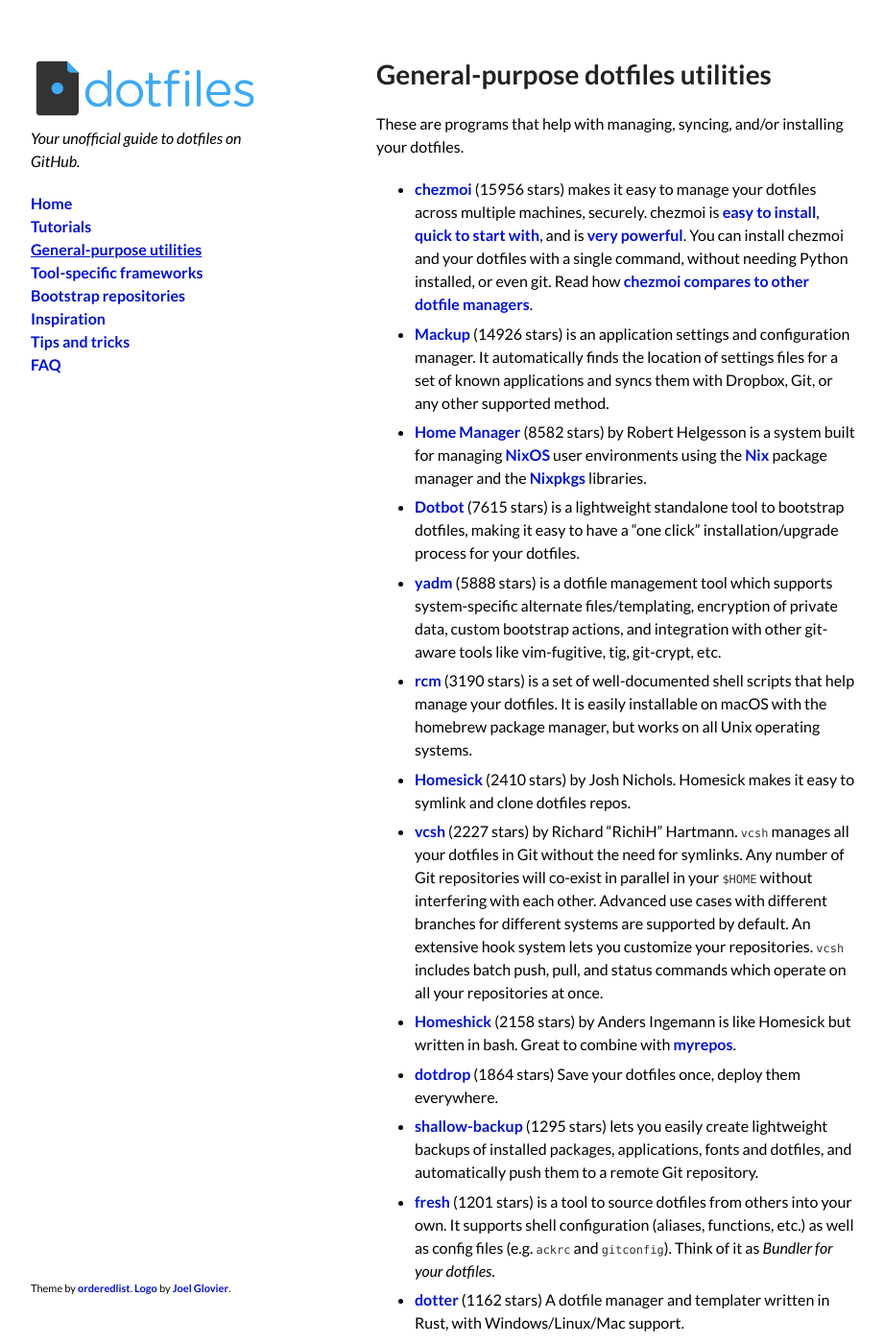
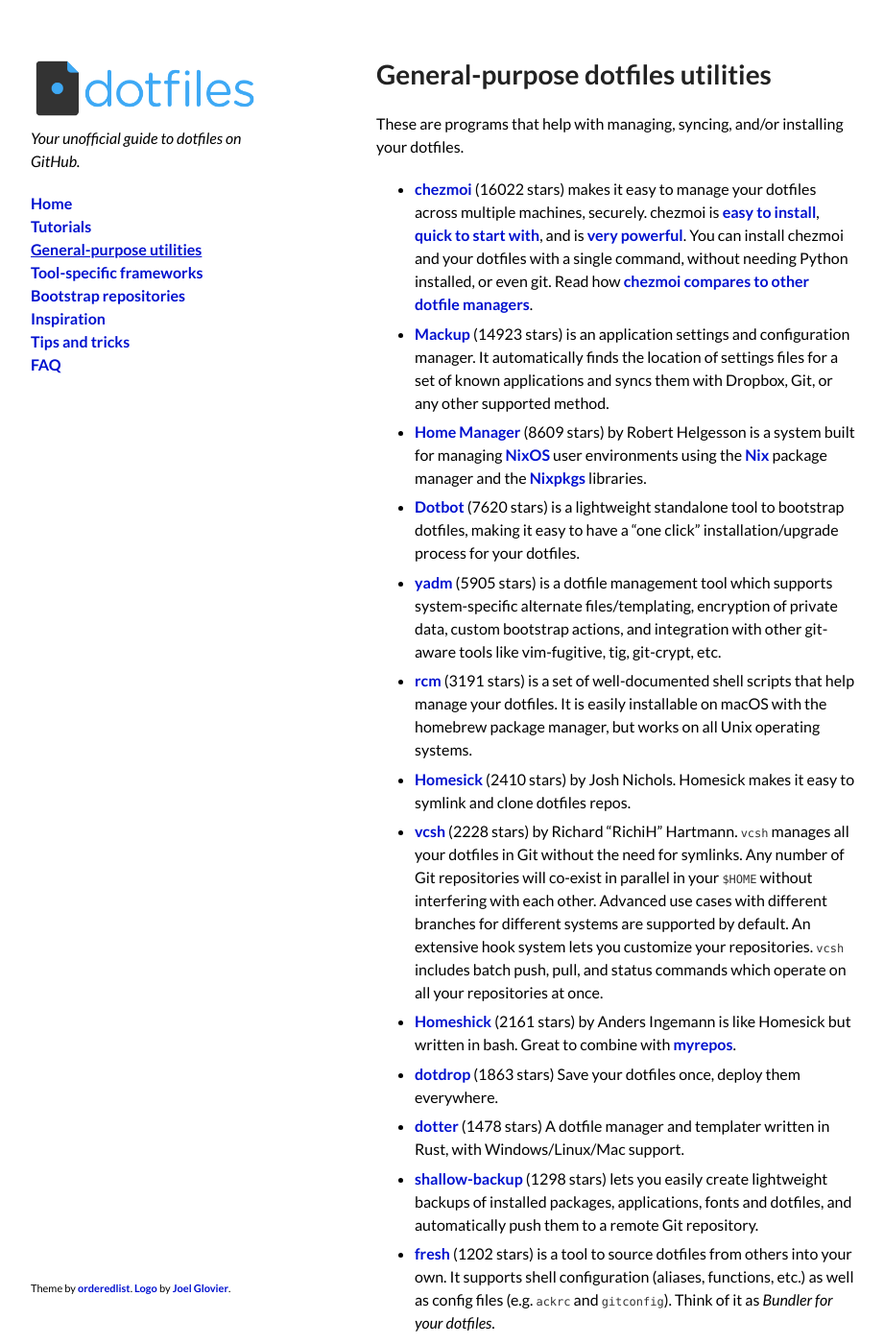
Before and after one commit to dotfiles/dotfiles.github.com, a Jekyll site: the page built from utilities.md, in a window 1280 px wide and 1400 px high. Shown: the whole window at 96% size, without its empty margins (178-1099 px from the left). Built offline with Jekyll 4.4.1, drawn with Linux system fonts in a browser that asks for light colours; comment, search, counter and statistics services are not loaded; some of the changed text lies outside the part shown.

Commit message:
Update star counts

```diff
--- a/_data/utilities.yml
+++ b/_data/utilities.yml
@@ -9,14 +9,14 @@
   notes: is a minimalist dotfile management framework, written 100% in bash.
   stars: 107
   url: https://github.com/bashdot/bashdot
-- forks: 554
+- forks: 556
   name: chezmoi
   notes: makes it easy to manage your dotfiles across multiple machines, securely.
     chezmoi is [easy to install](https://chezmoi.io/install/), [quick to start with](https://chezmoi.io/quick-start/),
     and is [very powerful](https://www.chezmoi.io/user-guide/setup/). You can install
     chezmoi and your dotfiles with a single command, without needing Python installed,
     or even git. Read how [chezmoi compares to other dotfile managers](https://www.chezmoi.io/comparison-table/).
-  stars: 15956
+  stars: 16022
   url: https://github.com/twpayne/chezmoi
   website: https://chezmoi.io
 - forks: 4
@@ -48,18 +48,18 @@
   name: Dotbot
   notes: is a lightweight standalone tool to bootstrap dotfiles, making it easy to
     have a "one click" installation/upgrade process for your dotfiles.
-  stars: 7615
+  stars: 7620
   url: https://github.com/anishathalye/dotbot
 - forks: 106
   name: dotdrop
   notes: Save your dotfiles once, deploy them everywhere.
-  stars: 1864
+  stars: 1863
   url: https://github.com/deadc0de6/dotdrop
 - forks: 30
   name: dotfiler
   notes: is inspired by homesick and [Zach Holman's dotfiles](https://github.com/holman/dotfiles),
     made using principle of KISS.
-  stars: 248
+  stars: 249
   url: https://github.com/svetlyak40wt/dotfiler
 - forks: 11
   name: dotfiles.sh
@@ -95,7 +95,7 @@
   name: Dotsync
   notes: utility for syncing dotfiles between multiple machines from a Git repo or
     push using rsync.
-  stars: 339
+  stars: 341
   url: https://github.com/dotphiles/dotsync
 - forks: 15
   name: dotty
@@ -107,7 +107,7 @@
 - forks: 28
   name: Ellipsis
   notes: is a package manager for dotfiles.
-  stars: 361
+  stars: 362
   url: https://github.com/ellipsis/ellipsis
 - forks: 7
   name: exogenesis
@@ -120,7 +120,7 @@
   notes: is a tool to source dotfiles from others into your own. It supports shell
     configuration (aliases, functions, etc.) as well as config files (e.g. `ackrc`
     and `gitconfig`). Think of it as _Bundler for your dotfiles_.
-  stars: 1201
+  stars: 1202
   url: https://github.com/freshshell/fresh
 - forks: 37
   name: Ghar
@@ -140,12 +140,12 @@
     you. Homely also has a clever Automatic Cleanup feature and good tutorials.
   stars: 44
   url: https://github.com/phodge/homely
-- forks: 2129
+- forks: 2134
   name: Home Manager
   notes: by Robert Helgesson is a system built for managing [NixOS](https://nixos.org)
     user environments using the [Nix](https://nixos.org/nix/) package manager and
     the [Nixpkgs](https://nixos.org/nixpkgs/) libraries.
-  stars: 8582
+  stars: 8609
   url: https://github.com/nix-community/home-manager
 - forks: 23
   name: Homemaker
@@ -158,9 +158,9 @@
   name: Homeshick
   notes: by Anders Ingemann is like Homesick but written in bash. Great to combine
     with [myrepos](https://web.archive.org/web/20200904205236/https://waiting-for-dev.github.io/blog/2014/05/04/distributable-and-organized-dotfiles-with-homeshick-and-mr/).
-  stars: 2158
+  stars: 2161
   url: https://github.com/andsens/homeshick
-- forks: 125
+- forks: 126
   name: Homesick
   notes: by Josh Nichols. Homesick makes it easy to symlink and clone dotfiles repos.
   stars: 2410
@@ -182,18 +182,18 @@
   notes: is a set of well-documented shell scripts that help manage your dotfiles.
     It is easily installable on macOS with the homebrew package manager, but works
     on all Unix operating systems.
-  stars: 3190
+  stars: 3191
   url: https://github.com/thoughtbot/rcm
-- forks: 261
+- forks: 262
   name: shallow-backup
   notes: lets you easily create lightweight backups of installed packages, applications,
     fonts and dotfiles, and automatically push them to a remote Git repository.
-  stars: 1295
+  stars: 1298
   url: https://github.com/alichtman/shallow-backup
 - forks: 13
   name: stowsh
   notes: is a clone of GNU Stow written in bash with minimal dependencies.
-  stars: 95
+  stars: 96
   url: https://github.com/mikepqr/stowsh
 - name: summon
   notes: is a Bash tool that shares basically the same concept as Stow but with some
@@ -208,14 +208,14 @@
     branches for different systems are supported by default. An extensive hook system
     lets you customize your repositories. `vcsh` includes batch push, pull, and status
     commands which operate on all your repositories at once.
-  stars: 2227
+  stars: 2228
   url: https://github.com/RichiH/vcsh
 - forks: 186
   name: yadm
   notes: is a dotfile management tool which supports system-specific alternate files/templating,
     encryption of private data, custom bootstrap actions, and integration with other
     git-aware tools like vim-fugitive, tig, git-crypt, etc.
-  stars: 5888
+  stars: 5905
   url: https://github.com/TheLocehiliosan/yadm
   website: https://yadm.io/
 - forks: 9
@@ -232,10 +232,10 @@
     multiple hosts, supports variable symlink targets and is infinitely hackable.
   stars: 4
   url: https://github.com/igordertigor/yadoma
-- forks: 52
+- forks: 58
   name: dotter
   notes: A dotfile manager and templater written in Rust, with Windows/Linux/Mac support.
-  stars: 1162
+  stars: 1478
   url: https://github.com/SuperCuber/dotter
 - forks: 61
   name: dotfiles
@@ -267,15 +267,15 @@
     the job (rsync, git, Dropbox, Tresorit, ...)
   stars: 7
   url: https://github.com/loicrouchon/symly
-- forks: 943
+- forks: 942
   name: Mackup
   notes: is an application settings and configuration manager. It automatically finds
     the location of settings files for a set of known applications and syncs them
     with Dropbox, Git, or any other supported method.
-  stars: 14926
+  stars: 14923
   url: https://github.com/lra/mackup
 - forks: 20
   name: multigit
   notes: allows checking out multiple git repositories overlaid onto the same directory.
-  stars: 151
+  stars: 152
   url: https://github.com/capr/multigit
```
Also changed, not shown: _data/bootstrap.yml (+7 -7 lines), _data/frameworks.yml (+42 -42 lines), _data/inspiration.yml (+23 -23 lines).
